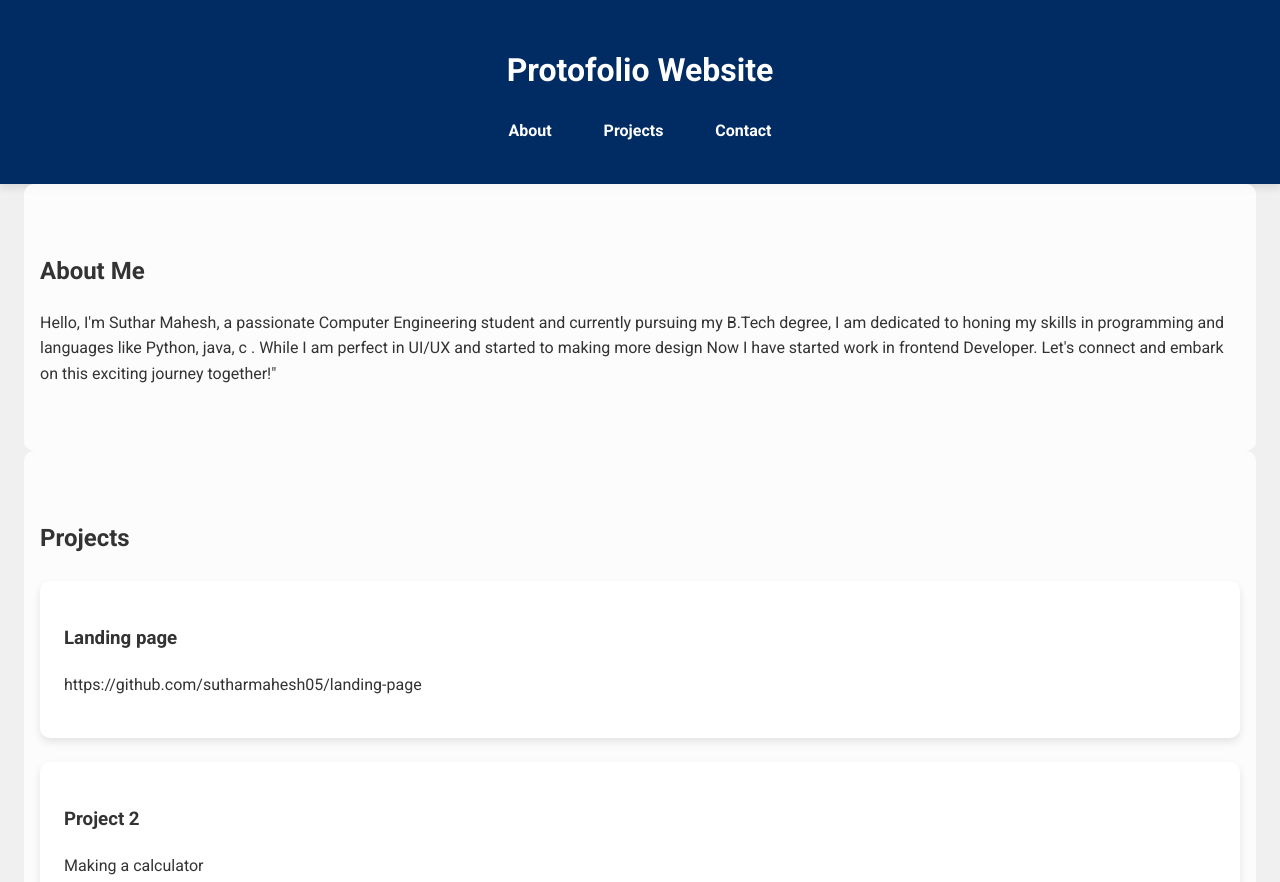
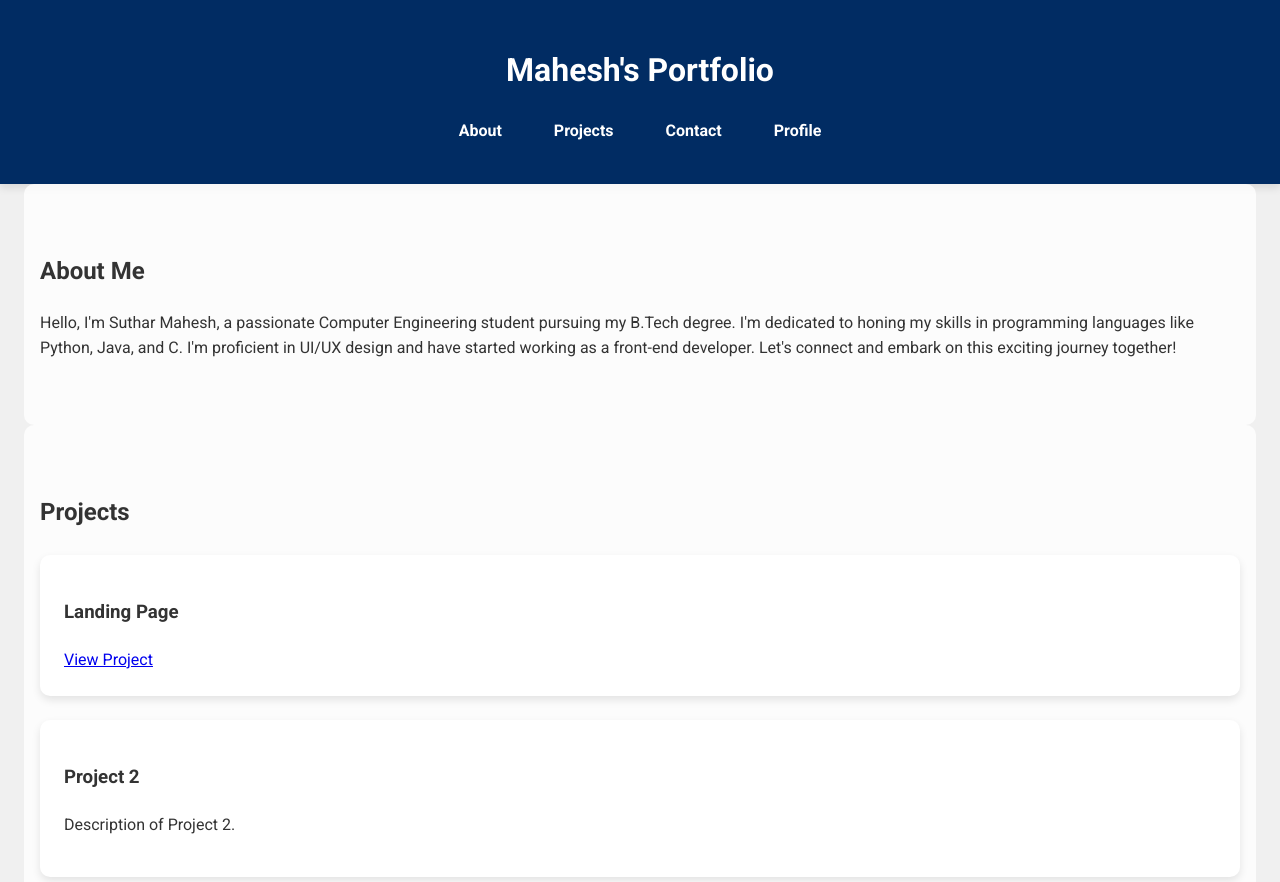
Before and after one commit to sutharmahesh05/protofolio2024, a plain HTML site: page index.html in a window 1280 px wide. Shown: the top 882 px of the page. Drawn offline with Linux system fonts and the light colour scheme.

Commit message:
Update index.html

```diff
--- a/index.html
+++ b/index.html
@@ -3,53 +3,47 @@
 <head>
     <meta charset="UTF-8">
     <meta name="viewport" content="width=device-width, initial-scale=1.0">
-    <title>My Portfolio</title>
+    <title>Mahesh's Portfolio</title>
     <link rel="stylesheet" href="style.css">
 </head>
 <body>
     <header>
-        <h1>Protofolio Website</h1>
+        <h1>Mahesh's Portfolio</h1>
         <nav>
             <ul>
-                <li><a href="#about">About</a></li>
-                <li><a href="#projects">Projects</a></li>
-                <li><a href="#contact">Contact</a></li>
+                <li><a href="#about" class="nav-link">About</a></li>
+                <li><a href="#projects" class="nav-link">Projects</a></li>
+                <li><a href="#contact" class="nav-link">Contact</a></li>
+                <li><a href="#profile" class="nav-link">Profile</a></li>
             </ul>
         </nav>
     </header>
 
-    <section id="about">
+    <section id="about" class="section">
         <h2>About Me</h2>
-        <p>Hello, I'm Suthar Mahesh, a passionate Computer Engineering student and  currently pursuing my B.Tech degree,
-        I am dedicated to honing my skills in programming and languages like Python, java, c .
-            While I am perfect in UI/UX and started to making more design
-           Now I have started work in frontend Developer.
-            Let's connect and embark on this exciting journey together!"</p>
+        <p>Hello, I'm Suthar Mahesh, a passionate Computer Engineering student pursuing my B.Tech degree. I'm dedicated to honing my skills in programming languages like Python, Java, and C. I'm proficient in UI/UX design and have started working as a front-end developer. Let's connect and embark on this exciting journey together!</p>
     </section>
 
-    <section id="projects">
+    <section id="projects" class="section">
         <h2>Projects</h2>
         <div class="project">
-            <h3>Landing page</h3>
-            <p> https://github.com/sutharmahesh05/landing-page</p>
+            <h3>Landing Page</h3>
+            <a href="https://github.com/sutharmahesh05/landing-page" target="_blank">View Project</a>
         </div>
         <div class="project">
             <h3>Project 2</h3>
-            <p> Making a calculator </p>
+            <p>Description of Project 2.</p>
         </div>
     </section>
 
-    <section id="contact">
+    <section id="contact" class="section">
         <h2>Contact</h2>
         <form id="contact-form">
             <label for="name">Name:</label>
             <input type="text" id="name" name="name" required>
 
-            <label for = "Mobile"> Number</label>
-            <input type ="number" id ="Mobile" name ="mobile" required>
-
-            <label for = "Address"> Address</label>
-            <input type ="text" id ="Address" name ="Address" required>
+            <label for="mobile">Number:</label>
+            <input type="tel" id="mobile" name="mobile" required pattern="[0-9]{10}">
 
             <label for="email">Email:</label>
             <input type="email" id="email" name="email" required>
@@ -57,11 +51,17 @@
             <label for="message">Message:</label>
             <textarea id="message" name="message" required></textarea>
 
-
             <button type="submit">Send</button>
         </form>
+    </section>
+
+    <section id="profile" class="section">
+        <h2>Profile</h2>
+        <img src="mahesh.jpg" alt="Profile Image" class="profile-image">
+        <p>Hello, I'm Suthar Mahesh, a passionate Computer Engineering student currently pursuing my B.Tech degree. I am dedicated to honing my skills in programming languages like Python, Java, and C. While I am proficient in UI/UX design and have started making more designs, I have now started working as a front-end developer. Let's connect and embark on this exciting journey together!</p>
     </section>
 
     <script src="script.js"></script>
 </body>
 </html>
+sss
```
